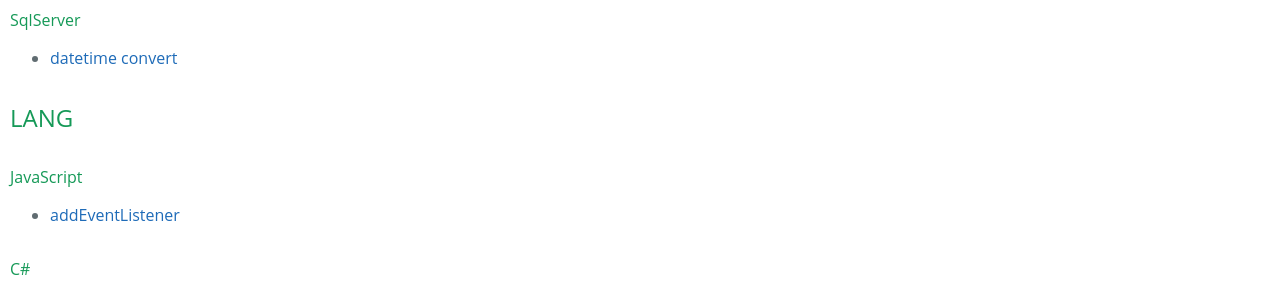
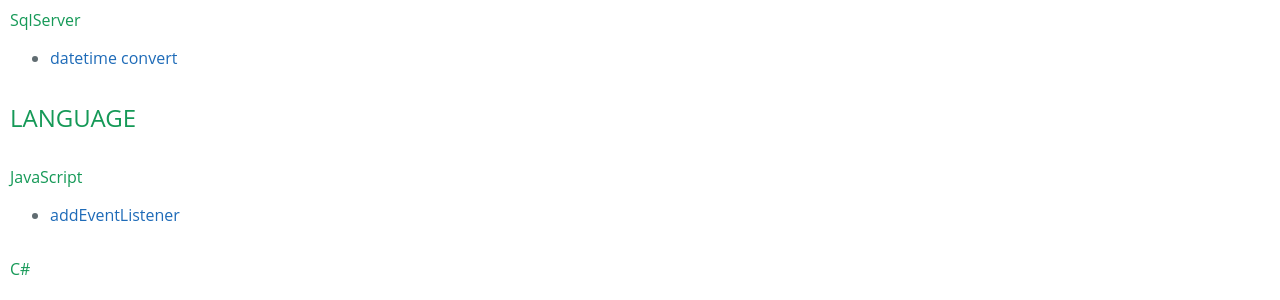
Before and after one commit to lozye/lozye, a Jekyll site: the page built from index.md, in a window 1280 px wide. Shown: the part 387-687 px from the top of the page. Built offline with Jekyll 4.4.1, drawn with Linux system fonts in a browser that asks for light colours; our own code applies the rules of GitHub Pages for plain Markdown files.

Commit message:
Update index.md

```diff
--- a/index.md
+++ b/index.md
@@ -14,7 +14,7 @@
 
 
 
-## LANG
+## LANGUAGE
 #### JavaScript
 + [addEventListener](doc/jsevent)
 
```
